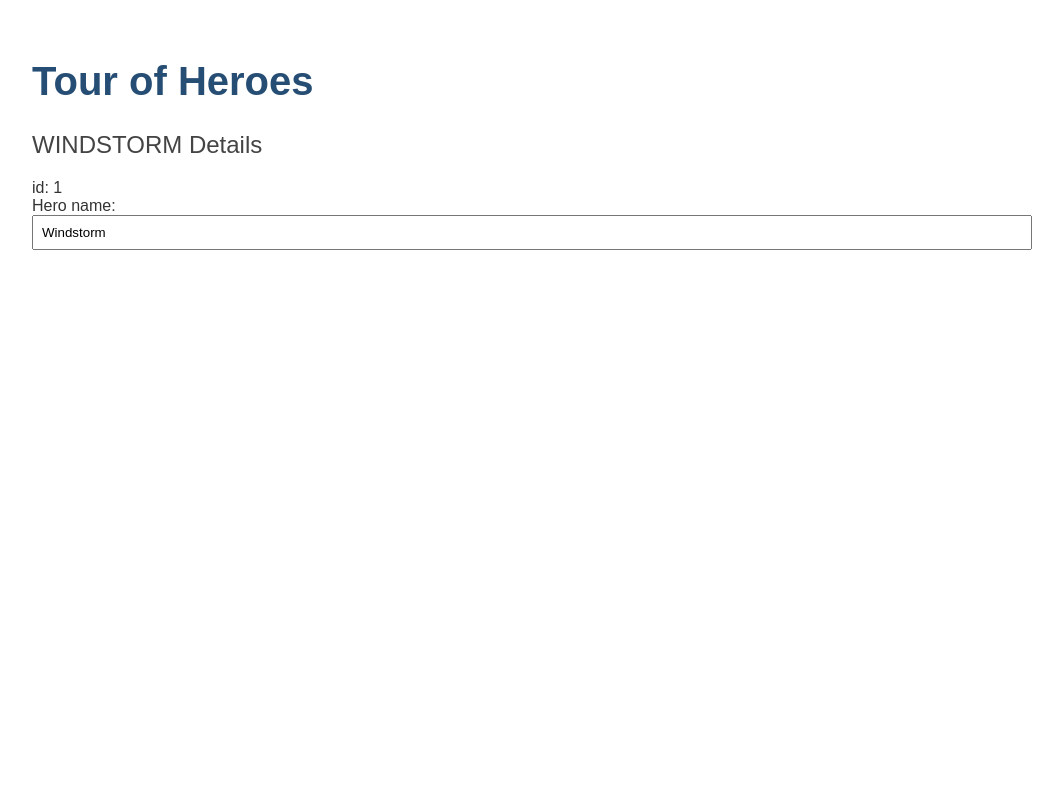
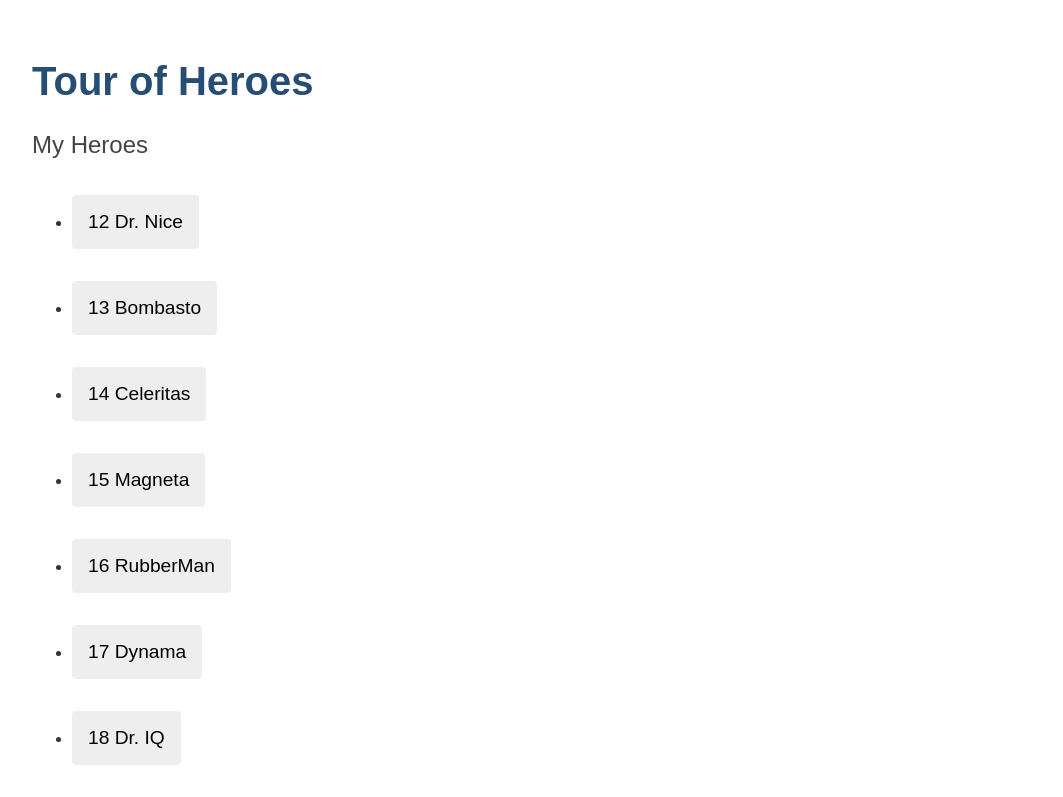
Before and after one commit to yoneshinzato/angular-updated-tour-of-heroes, an Angular app: page / in a window 1280 px wide. Shown: the top 797 px of the page, without its empty margins (108-1171 px from the left). Built offline with nearby package versions, Linux system fonts and the light colour scheme.

Commit message:
displaying heroes from a mockfile

```diff
--- a/src/app/heroes/heroes.component.html
+++ b/src/app/heroes/heroes.component.html
@@ -1,3 +1,14 @@
+<h2>My Heroes</h2>
+
+<ul class="heroes">
+  <li *ngFor="let hero of heroes">
+    <button>
+      <span class="badge">{{ hero.id }} </span>
+      <span class="name">{{ hero.name }}</span>
+    </button>
+  </li>
+</ul>
+
 <h2>{{ hero.name | uppercase }} Details</h2>
 
 <div><span>id: </span>{{ hero.id }}</div>
--- a/src/app/heroes/heroes.component.ts
+++ b/src/app/heroes/heroes.component.ts
@@ -1,4 +1,5 @@
 import { Component } from '@angular/core';
+import { HEROES } from '../mock-heroes';
 import { Hero } from '../hero';
 
 @Component({
@@ -11,4 +12,5 @@
     id: 1,
     name: 'Windstorm'
   }
+  heroes = HEROES
 }
```
